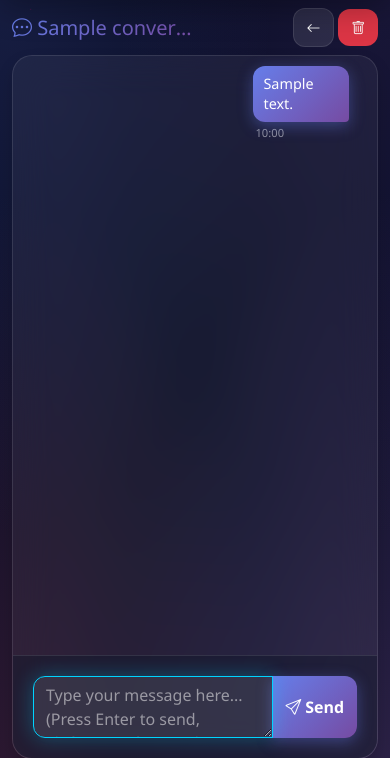
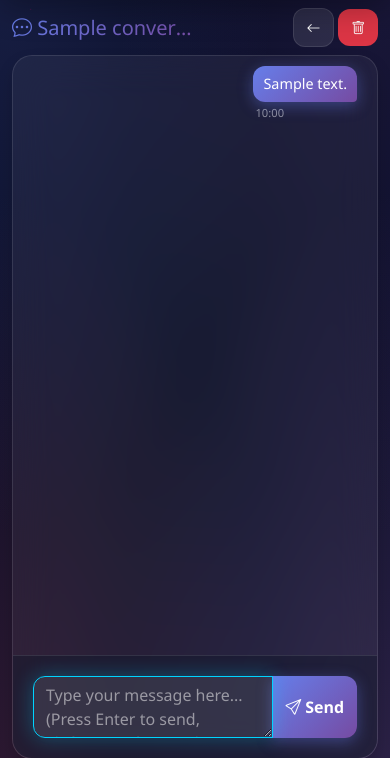
Before and after one commit to vinitmunjani1/vorqlus, a Django app: page /chat/1/ in a window 390 px wide. Shown: the part 57-815 px from the top of the page. Run offline with Django 4.2, Linux system fonts and the light colour scheme; a user stored in the database is signed in; tables that the repository leaves empty hold one stand-in row (values such as "Sample post").

Commit message:
mobile view fix

```diff
--- a/chatbot_app/static/css/style.css
+++ b/chatbot_app/static/css/style.css
@@ -678,11 +678,11 @@ a:hover {
     }
 
     .message-bubble {
-        max-width: 92%; /* Use more width on mobile */
+        max-width: 100%; /* Use more width on mobile */
     }
 
     .message > div {
-        max-width: 85%; /* allow message container to be wider */
+        max-width: 100%; /* allow message container to be wider */
     }
 
     .card {
```
